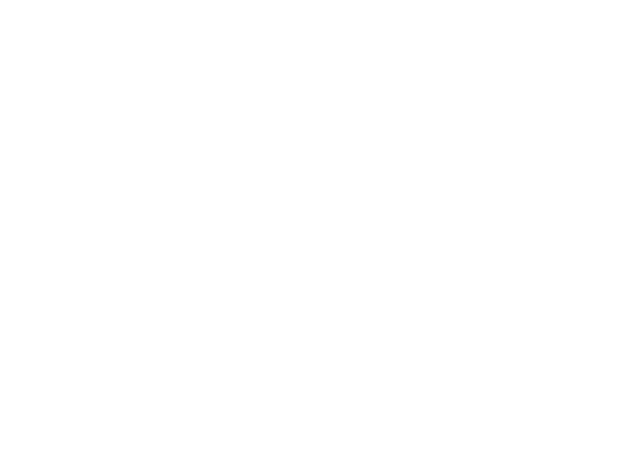
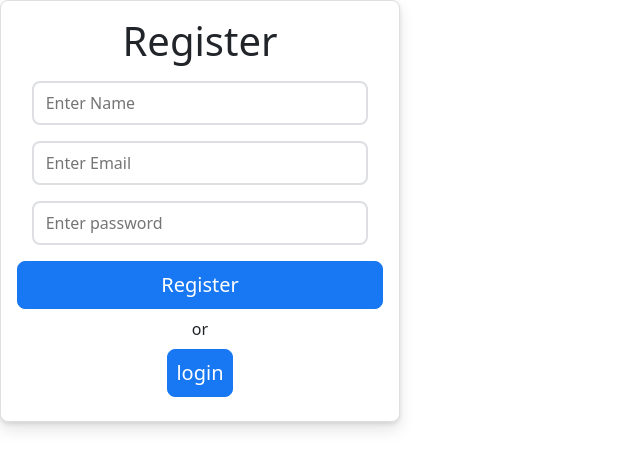
Before and after one commit to aayushisharma26/routing-project, a React (Create React App) app: page / in a window 1280 px wide. Before the commit this address had no page. Shown: the top 468 px of the page, without its empty margins (0-640 px from the left). Built offline with nearby package versions, Linux system fonts and the light colour scheme; the HTML template or start-up script is replaced by a standard one.

Commit message:
Add Navigation

```diff
--- a/src/App.js
+++ b/src/App.js
@@ -1,11 +1,12 @@
 import { BrowserRouter, Route, Routes } from "react-router-dom";
-// import Home from './Home';
+import Home from './Home';
 // import About from './About';
 // import Contact from './Contact';
 // import Header from './component/Header';
 // import Footer from "./component/Footer";
-import Register from './Register';
 import Login from "./Login";
+import Register from "./Register";
+
 
 function App() {
   return (
@@ -18,9 +19,12 @@ function App() {
       {/* <Login/> */}
 
       <Routes>
-        {/* <Route path="/" element={<Home />} /> */}
-        <Route  exact path="/register" element={<Register />} />
-        <Route path="/login" element={<Login />} />
+      <Route  exact path="/" element={<Register />} />
+      <   Route path="/login" element={<Login />} />
+          <Route path="/homepage" element={<Home />} />
+        {/* <Route  exact path="/register" element={<Register />} />
+        <Route path="/login" element={<Login />} /> */}
+
       </Routes>
       {/* <Footer/> */}
     </BrowserRouter>
--- a/src/Home.js
+++ b/src/Home.js
@@ -54,6 +54,8 @@
 import React, { useEffect, useState } from "react";
 import { Outlet } from "react-router-dom";
 import Footer from "./component/Footer";
+import Header from "./component/Header";
+
 
 function Home() {
   const [data, setData] = useState([]); // Initialize data as an empty array
@@ -77,6 +79,7 @@ function Home() {
 
   return (
     <>
+      <Header/>
       <Outlet />
       {/* <div className="home-page"> */}
         {/* <div className="row"> */}
--- a/src/Login.js
+++ b/src/Login.js
@@ -32,7 +32,7 @@ const Login = () => {
             .then((data) => {
                 console.log('Response:', data);
                 alert("Login is successful");
-                navigate('/register');
+
 
             })
             .catch((error) => {
@@ -41,15 +41,15 @@ const Login = () => {
     };
 
     return (
-        <form className="register">
+        <form className="register" onClick={handleSubmit}>
             <h1>Login</h1>
             <input type="text" name="email" placeholder="Enter Email" value={user.email} onChange={storeData} />
             <input type="password" name="password" placeholder="Enter password" value={user.password} onChange={storeData} /> {/* Changed input type to 'password' for the password field */}
-            <button type="submit" className="button" onClick={handleSubmit} >
+            <button type="submit" className="button"  onClick={()=>navigate("/homepage")}>
                 Submit
             </button>
             <div>or</div>
-            <div className="button" onClick={() => navigate('/register')}>Register</div>
+            <div className="button" >Register</div>
 
 
         </form>
--- a/src/Register.css
+++ b/src/Register.css
@@ -39,8 +39,8 @@
     box-shadow: 0 2px 4px rgb(0 0 0 / 10%), 0 8px 16px rgb(0 0 0 / 10%);
     border-radius: 8px;
     padding: 1rem;
+    justify-content: center;
 
-    text-align: center;
 }
 
 .register > input {
--- a/src/Register.js
+++ b/src/Register.js
@@ -2,7 +2,7 @@ import "./Register.css";
 import React, { useState } from 'react';
 import { useNavigate } from 'react-router-dom';
 
-function MyComponent() {
+function Register() {
   const navigate = useNavigate();
   const [inputData, setInputData] = useState({ name: '', email: '', password: '' });
 
@@ -31,7 +31,7 @@ function MyComponent() {
         console.log('Response:', data);
         setInputData(data);
         alert("Register is successful");
-        navigate('/login'); // Use navigate function from useNavigate hook
+         // Use navigate function from useNavigate hook
       })
       .catch((error) => {
         console.error('Error:', error);
@@ -67,11 +67,9 @@ function MyComponent() {
         Register
       </div>
       <div>or</div>
-      <div className="button" onClick={() => navigate('/login')}>
-        Login
-      </div>
+      <button  className="button" onClick={()=>navigate("/login")}>login</button>
     </div>
   );
 }
 
-export default MyComponent;
+export default Register;
--- a/src/component/Header.js
+++ b/src/component/Header.js
@@ -6,9 +6,7 @@ const Header =() => {
 
                 <nav>
                     <ul>
-                        <li>
-                            <NavLink to="/">Home</NavLink>
-                        </li>
+
 
                         <li>
                             <NavLink to="/about">About</NavLink>
```
